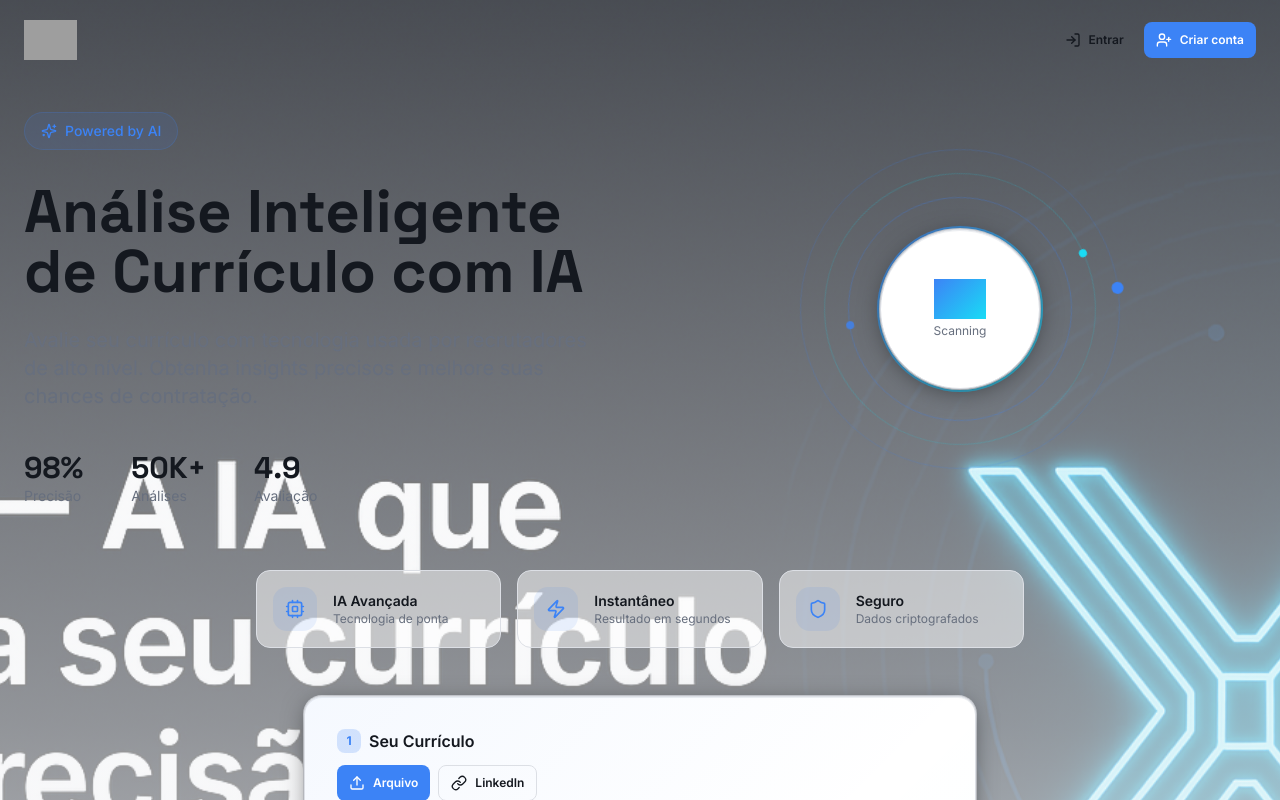
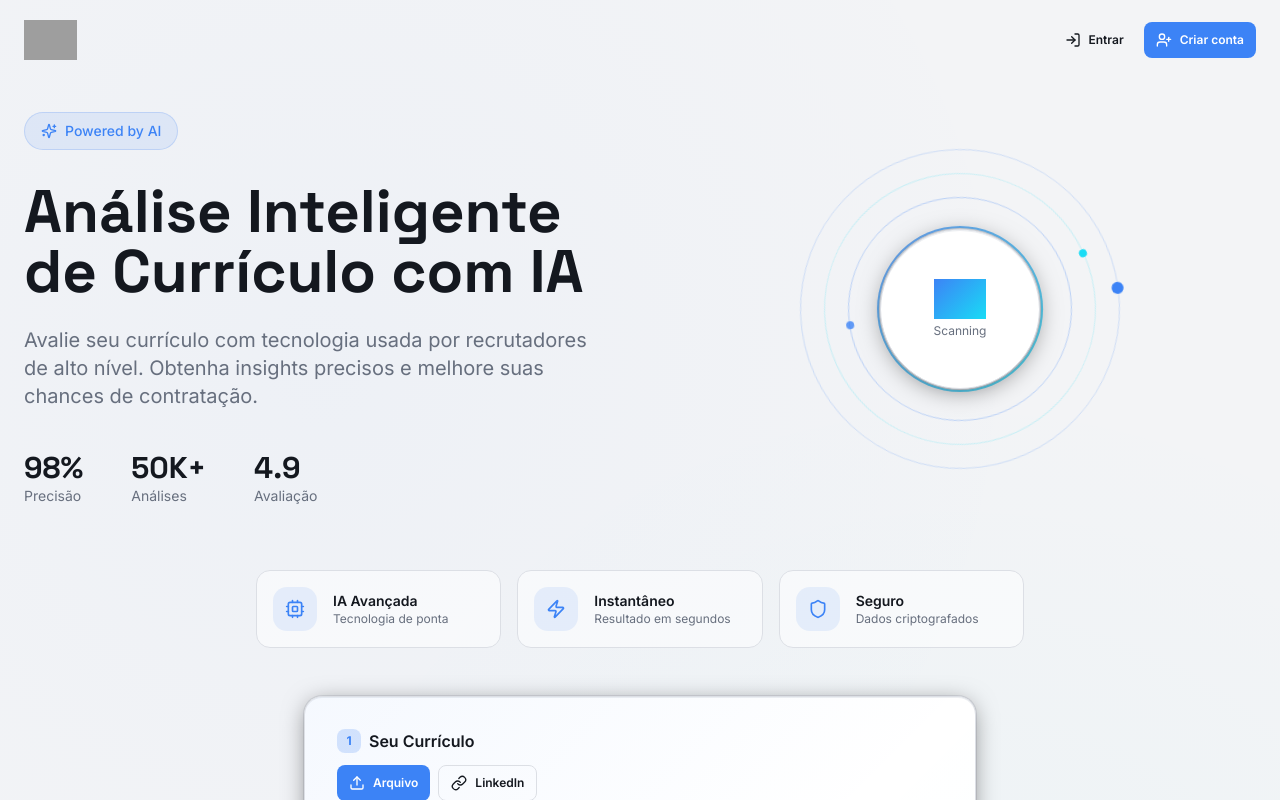
Before and after one commit to gabrielabsi/cv-x, a React (Vite) app: page / in a window 1280 px wide. Shown: the top 800 px of the page. Built offline with nearby package versions, Linux system fonts and the light colour scheme; grey boxes are pictures that could not be loaded; the HTML template or start-up script is replaced by a standard one.

Commit message:
Reverted to commit 3f3ae0f3bedd7fab38eb51bf2c95fbe05d3cd186

```diff
--- a/src/pages/Index.tsx
+++ b/src/pages/Index.tsx
@@ -20,7 +20,6 @@ import { useAuth } from "@/hooks/useAuth";
 import { analyzeFree, extractTextFromFile, AnalysisResult } from "@/lib/analysis";
 import { supabase } from "@/integrations/supabase/client";
 import cvxLogo from "@/assets/cvx-logo.png";
-import heroBackground from "@/assets/hero-background.png";
 const Index = () => {
   const [linkedInUrl, setLinkedInUrl] = useState("");
   const [selectedFile, setSelectedFile] = useState<File | null>(null);
@@ -139,16 +138,15 @@ const Index = () => {
   ];
 
   return (
-    <div className="min-h-screen relative">
-      {/* Hero Background Image */}
-      <div
-        className="absolute inset-0 bg-cover bg-center bg-no-repeat"
-        style={{ backgroundImage: `url(${heroBackground})` }}
-      />
-      <div className="absolute inset-0 bg-gradient-to-b from-background/30 via-background/60 to-background" />
+    <div className="min-h-screen gradient-hero neural-pattern">
+      {/* Ambient glow effects */}
+      <div className="fixed inset-0 overflow-hidden pointer-events-none">
+        <div className="absolute top-0 left-1/4 w-[500px] h-[500px] bg-primary/8 rounded-full blur-[150px] animate-glow-pulse" />
+        <div className="absolute bottom-0 right-1/4 w-96 h-96 bg-accent/6 rounded-full blur-[120px] animate-glow-pulse delay-300" />
+      </div>
 
       {/* Header */}
-      <header className="relative z-10 container py-5">
+      <header className="relative container py-5">
         <div className="flex items-center justify-between">
           <div className="flex items-center gap-3">
             <img
@@ -162,7 +160,7 @@ const Index = () => {
       </header>
 
       {/* Hero */}
-      <main className="relative z-10 container pb-20">
+      <main className="relative container pb-20">
         <div className="grid lg:grid-cols-2 gap-12 items-center pt-8 pb-16">
           {/* Left: Text Content */}
           <div className="text-left">
```
Also changed, not shown: src/assets/hero-background.png (deleted).
